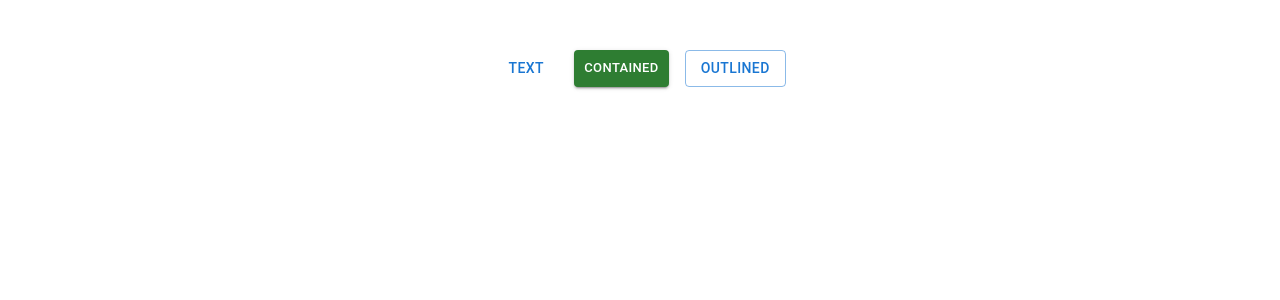
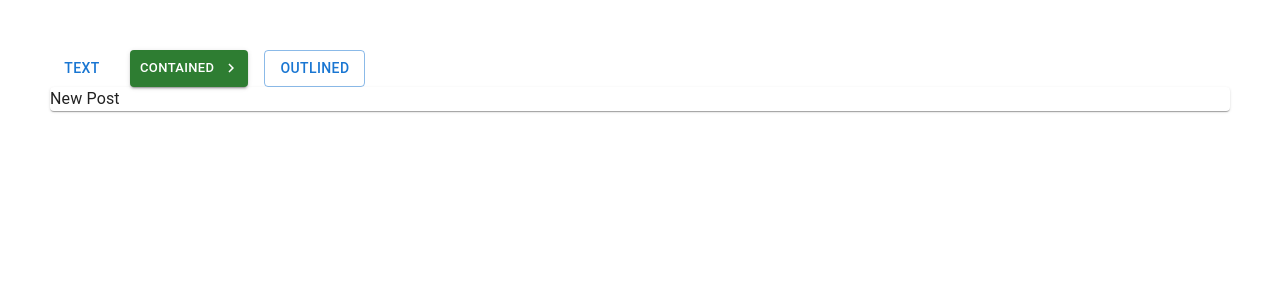
Before and after one commit to Yazdani1/React-Material-UI, a React (Create React App) app in the folder client/: page / in a window 1280 px wide. Shown: the top 300 px of the page. Built offline with nearby package versions, Linux system fonts and the light colour scheme.

Commit message:
new design

```diff
--- a/client/package.json
+++ b/client/package.json
@@ -5,6 +5,8 @@
   "dependencies": {
     "@emotion/react": "^11.9.0",
     "@emotion/styled": "^11.8.1",
+    "@fontsource/roboto": "^4.5.5",
+    "@material-ui/icons": "^4.11.3",
     "@mui/material": "^5.6.2",
     "@testing-library/jest-dom": "^5.16.4",
     "@testing-library/react": "^13.1.1",
--- a/client/src/Components/ButtonUI.js
+++ b/client/src/Components/ButtonUI.js
@@ -1,7 +1,12 @@
 import React from "react";
 import Stack from "@mui/material/Stack";
 import Button from "@mui/material/Button";
+import KeyboardArrowRightIcon from '@material-ui/icons/KeyboardArrowRight'
 import "./buttonui.css";
+import { Paper } from "@mui/material";
+
+import { Typography } from "@mui/material";
+
 
 const ButtonUI = () => {
   const handleClick = () => {
@@ -18,11 +23,17 @@ const ButtonUI = () => {
             variant="contained"
             color="success"
             size="small"
+            endIcon={<KeyboardArrowRightIcon/>}
           >
             Contained
           </Button>
           <Button variant="outlined">Outlined</Button>
         </Stack>
+        <Paper spacing={2} >
+          <Typography>
+            New Post
+          </Typography>
+        </Paper>
       </div>
     </React.Fragment>
   );
--- a/client/src/Components/buttonui.css
+++ b/client/src/Components/buttonui.css
@@ -1,7 +1,6 @@
 .button-design{
     margin: 50px;
     align-items: center;
-    display: block;
-    display: flex;
+
     justify-content: center;
 }
```
Also changed, not shown: 1 other file (tests, documents, lock files or other folders).
